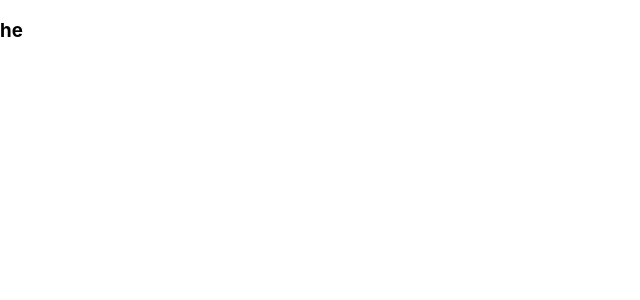
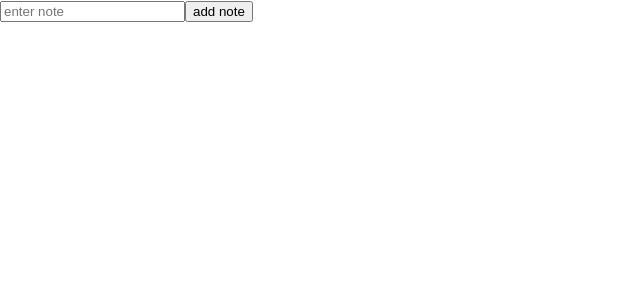
Before and after one commit to anthonyamaro15/typescript-redux, a React (Create React App) app: page / in a window 1280 px wide. Shown: the top 300 px of the page, without its empty margins (0-640 px from the left). Built offline with nearby package versions, Linux system fonts and the light colour scheme.

Commit message:
add input and button to get note value

```diff
--- a/src/components/HomePage.tsx
+++ b/src/components/HomePage.tsx
@@ -1,10 +1,22 @@
-import React from 'react';
+import React, {useState} from 'react';
 
 
 
 const HomePage = () => {
+   const [note, setNote] = useState('');
+
+   const getNoteValue = (e: { target: { value: React.SetStateAction<string>; }; }) => {
+      setNote(e.target.value);
+   }
+
+   const onAddNoteClick = () => {
+      console.log('what is this value? ', note);
+   }
    return (
-      <div><h3>he</h3></div>
+      <div>
+         <input onChange={getNoteValue} value={note} type="text" name="note" placeholder="enter note"/>
+         <button onClick={onAddNoteClick}>add note</button>
+      </div>
    )
 }
 
```
Also changed, not shown: src/components/CounterButton.tsx (deleted).
